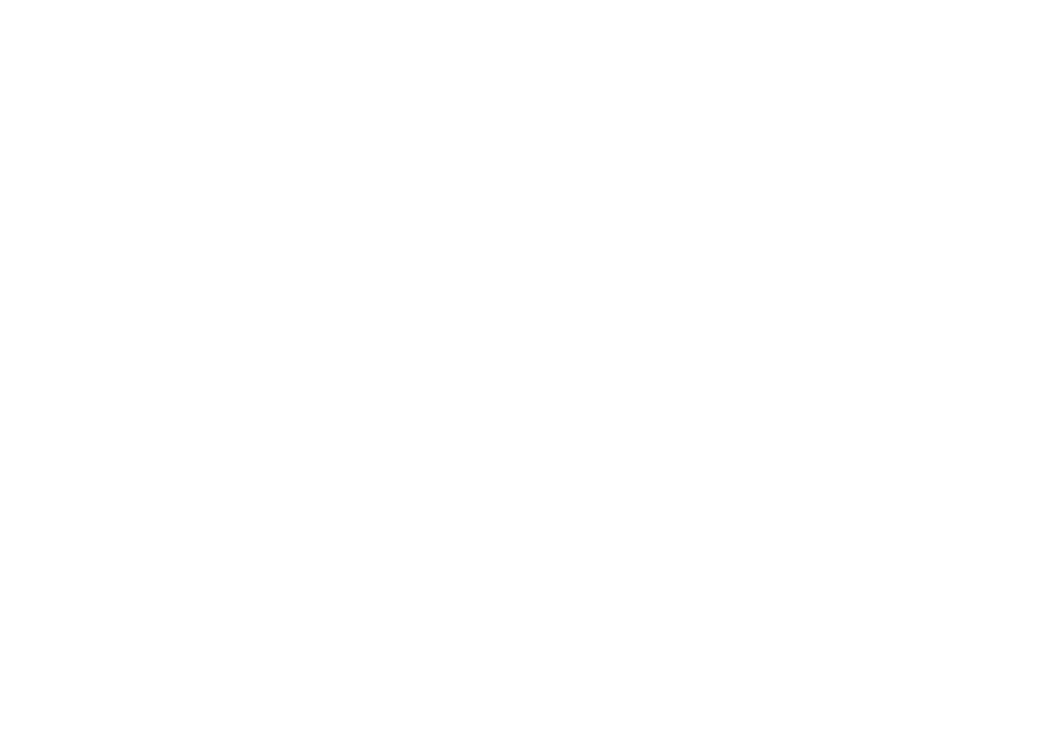
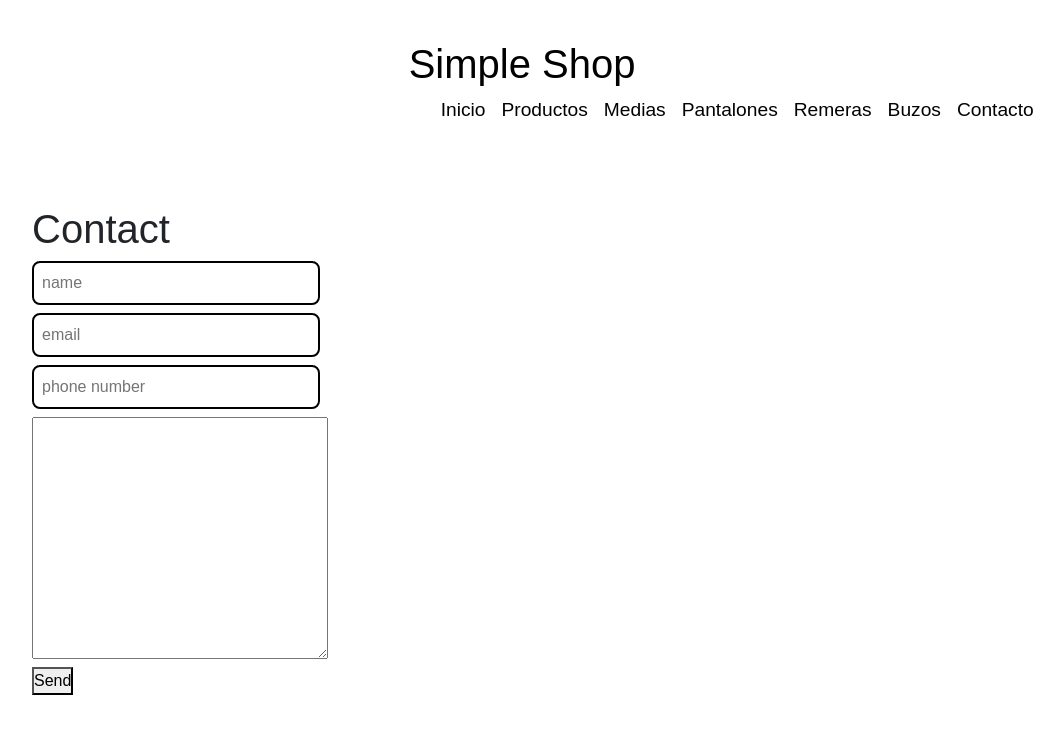
Before and after one commit to DevilRed/simple-shop, a React (Vite) app: page /contact in a window 1280 px wide. Before the commit this address had no page. Shown: the top 734 px of the page, without its empty margins (62-1126 px from the left). Built offline with nearby package versions, Linux system fonts and the light colour scheme.

Commit message:
add contact form

```diff
--- a/package.json
+++ b/package.json
@@ -13,6 +13,7 @@
     "firebase": "^10.6.0",
     "react": "^18.2.0",
     "react-dom": "^18.2.0",
+    "react-hook-form": "^7.48.2",
     "react-router-dom": "^6.19.0"
   },
   "devDependencies": {
--- a/src/App.jsx
+++ b/src/App.jsx
@@ -2,6 +2,7 @@
 import Layout from "./layout/Layout";
 import { ItemListContainer } from "./components/ItemListContainer";
 import { ItemDetailContainer } from "./components/ItemDetailContainer";
+import { Contact } from "./components/Contact";
 
 function App() {
   return (
@@ -18,6 +19,7 @@
           ></Route>
           <Route path="/products" element={<ItemListContainer />} />
           <Route path="/products/:category" element={<ItemListContainer />} />
+          <Route path="/contact" element={<Contact />} />
         </Route>
       </Routes>
     </BrowserRouter>
--- /dev/null
+++ b/src/components/Contact.jsx
@@ -0,0 +1,27 @@
+import { useForm } from "react-hook-form";
+
+export const Contact = () => {
+  const { register, handleSubmit } = useForm();
+  const sendData = (data) => {
+    console.log(data);
+  };
+  return (
+    <div className="container">
+      <h1 className="main-title">Contact</h1>
+      <form className="formulario" onSubmit={handleSubmit(sendData)}>
+        <input type="text" placeholder="name" {...register("name")} />
+        <input type="email" placeholder="email" {...register("email")} />
+        <input type="phone" placeholder="phone number" {...register("phone")} />
+        <textarea
+          name="body"
+          cols="30"
+          rows="10"
+          {...register("body")}
+        ></textarea>
+        <button type="submit" className="enviarx">
+          Send
+        </button>
+      </form>
+    </div>
+  );
+};
--- a/src/layout/Navbar.jsx
+++ b/src/layout/Navbar.jsx
@@ -38,7 +38,7 @@
           </Link>
         </li>
         <li>
-          <Link className="menu-link" to="/contacto">
+          <Link className="menu-link" to="/contact">
             Contacto
           </Link>
         </li>
```
Also changed, not shown: 1 other file (tests, documents, lock files or other folders).
